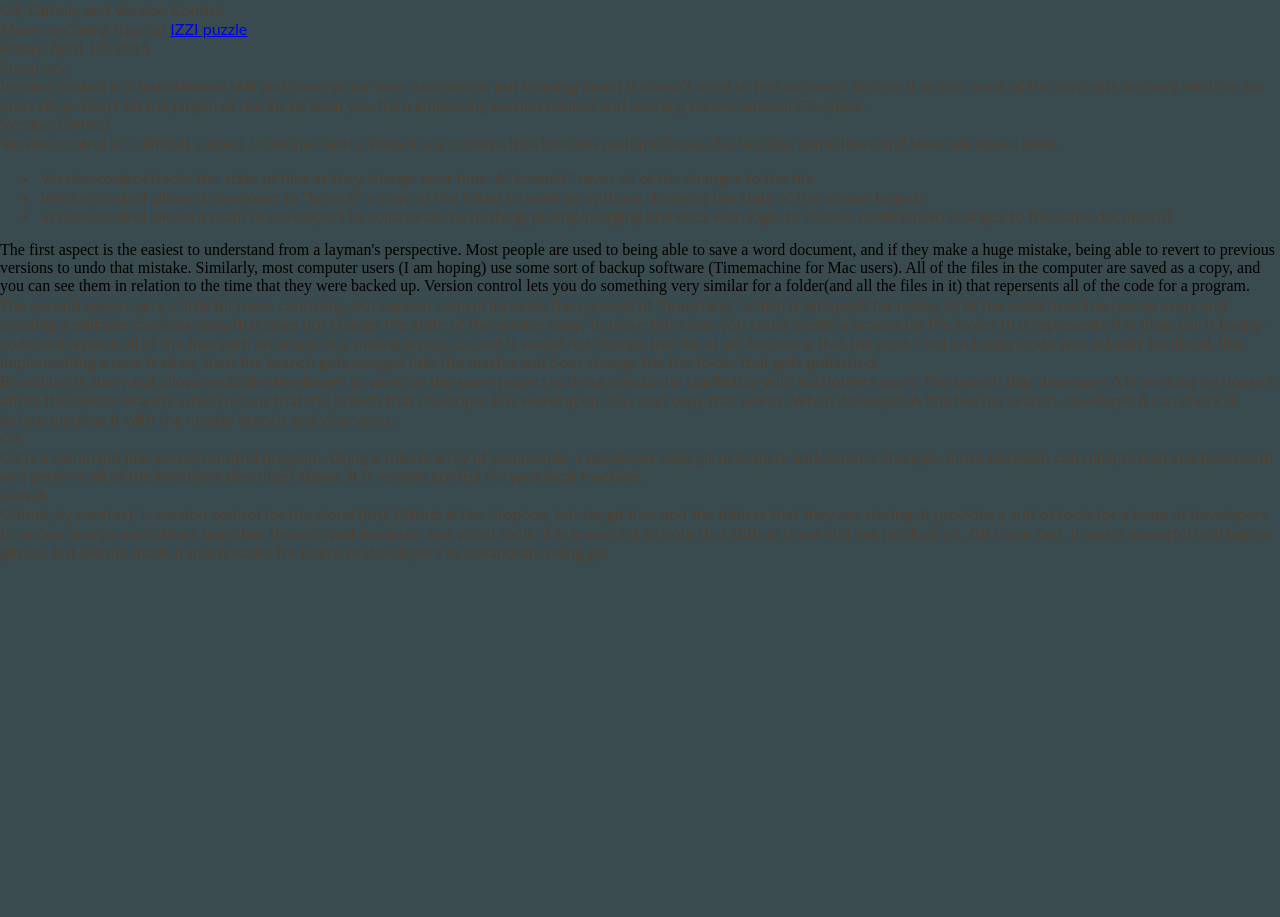
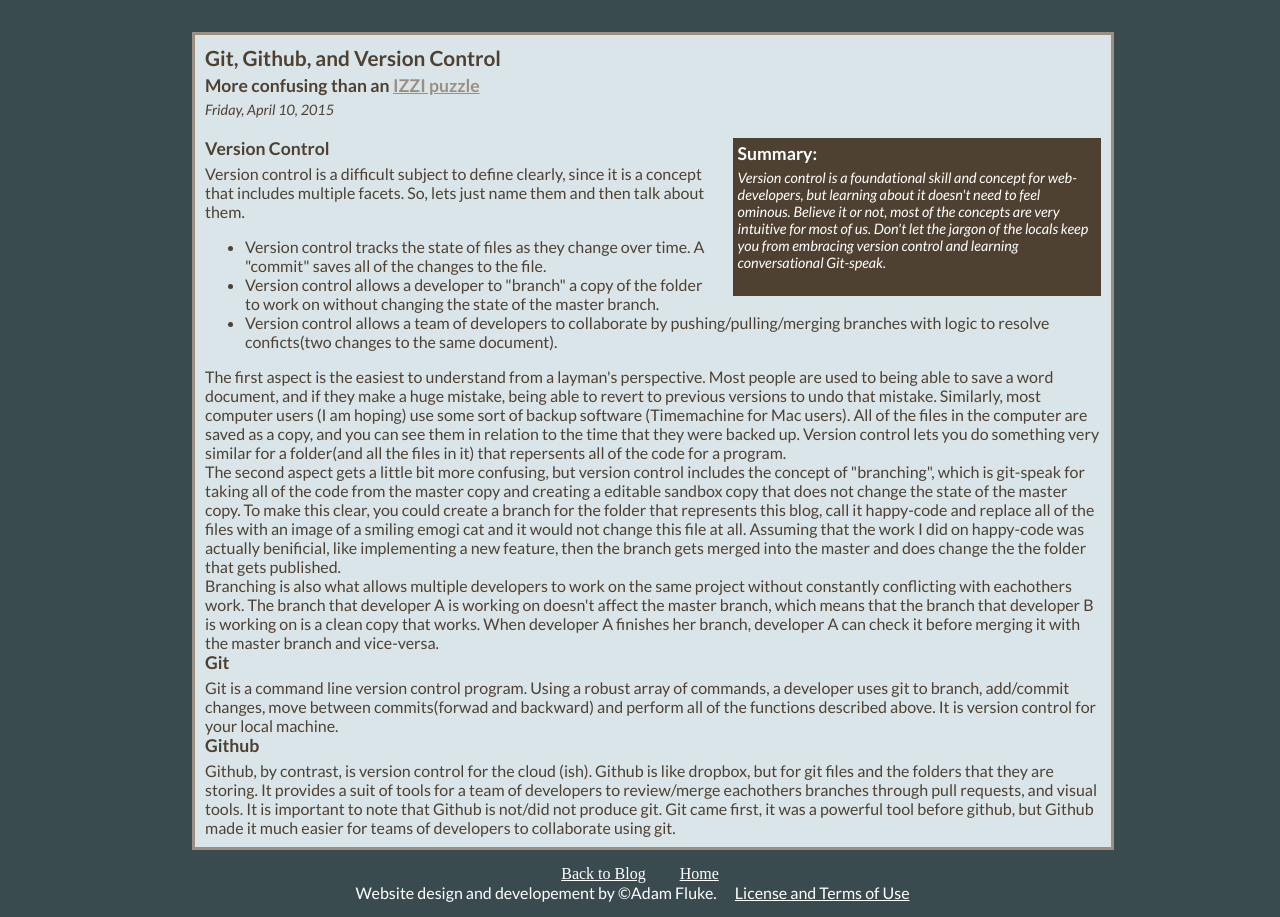
Before and after one commit to adamcooper86/adamfluke.github.io, a plain HTML site: page blog/t1-git-blog.html in a window 1280 px wide. Before the commit the page ends 800 px from the top, so only its background shows below. Drawn offline with Linux system fonts and the light colour scheme.

Commit message:
Add blog template and edit posts and css to match template

```diff
--- a/blog/blog-style.css
+++ b/blog/blog-style.css
@@ -26,3 +26,50 @@
   font-weight: bold;
   margin-bottom: 10px;
 }
+
+article {
+  margin: 2em 0px 0px 15%;
+  background-color: rgb(217, 229, 232);
+  border:3px solid rgb(156, 143, 130);
+  padding: 10px;
+  width:70%;
+}
+
+article h1 {
+  font-size: 1.3em;
+  font-weight: bold;
+  margin-bottom: 5px;
+}
+
+article h2 {
+  font-size: 1.1em;
+  font-weight: bold;
+  margin-bottom: 5px;
+}
+
+article h2 a {
+  color:  rgb(156, 143, 130);
+}
+
+article h1+h2+p, article aside p {
+  font-size:.9em;
+  font-style: italic;
+  margin-bottom: 20px;
+}
+
+aside {
+  float:right;
+  width: 40%;
+  margin: 0px 0px 15px 15px;
+  background-color:rgb(79, 65, 50);
+  padding: 5px;
+}
+
+aside h2, aside p {
+  color: white;
+}
+
+footer a {
+  color: white;
+  margin: 15px;
+}
--- /dev/null
+++ b/blog/blog-template.html
@@ -0,0 +1,30 @@
+<!DOCTYPE html>
+<html lang="en-US">
+<head>
+  <meta charset="UTF-8">
+  <title>Tips and Tricks | <!-- Title goes here --></title>
+  <link rel="stylesheet" type="text/css" href="../style.css">
+  <link rel="stylesheet" type="text/css" href="blog-style.css">
+  <!-- Links for fonts -->
+  <link href='http://fonts.googleapis.com/css?family=Lato:100,300,400,700,900,100italic,300italic,400italic,700italic,900italic' rel='stylesheet' type='text/css'>
+</head>
+<body>
+  <article>
+    <h1><!--Title goes here--></h1>
+    <h2><!--Subtitle goes here --></h2>
+    <p><!-- update date in format of Saturday April 11th-->, 2015</p>
+    <aside>
+      <h2>Summary:</h2>
+      <p><!-- Summary goes here --></p>
+    </aside>
+   <section>
+     <p><!-- Content goes here --></p>
+    </section>
+  </article>
+  <footer>
+    <a href="blog-index.html">Back to Blog</a>
+    <a href="../index.html">Home</a>
+    <p>Website design and developement by &copy;Adam Fluke. <a href="../LICENSE">License and Terms of Use</a></p>
+  </footer>
+</body>
+</html>
--- a/blog/t1-git-blog.html
+++ b/blog/t1-git-blog.html
@@ -1,22 +1,25 @@
 <!DOCTYPE html>
-<html lang="en-US"
+<html lang="en-US">
 <head>
   <meta charset="UTF-8">
-  <title>Git, Github, and Version Control</title>
+  <title>Tips and Tricks | <!-- Title goes here --></title>
   <link rel="stylesheet" type="text/css" href="../style.css">
+  <link rel="stylesheet" type="text/css" href="blog-style.css">
+  <!-- Links for fonts -->
+  <link href='http://fonts.googleapis.com/css?family=Lato:100,300,400,700,900,100italic,300italic,400italic,700italic,900italic' rel='stylesheet' type='text/css'>
 </head>
-
 <body>
+  <article>
     <h1>Git, Github, and Version Control</h1>
     <h2>More confusing than an <a href="http://www.thinkfun.com/izzi">IZZI puzzle</a></h2>
-  <h4>Friday, April 10, 2015</h4>
-  <h4>Summary:</h4>
+    <p>Friday, April 10, 2015</p>
+    <aside>
+      <h2>Summary:</h2>
       <p>Version control is a foundational skill and concept for web-developers, but learning about it doesn't need to feel ominous. Believe it or not, most of the concepts are very intuitive for most of us. Don't let the jargon of the locals keep you from embracing version control and learning conversational Git-speak.</p>
-
+    </aside>
     <section>
       <h2>Version Control</h2>
-    <p>
-      Version control is a difficult subject to define clearly, since it is a concept that includes multiple facets. So, lets just name them and then talk about them.
+      <p>Version control is a difficult subject to define clearly, since it is a concept that includes multiple facets. So, lets just name them and then talk about them.</p>
       <ul>
         <li>Version control tracks the state of files as they change over time. A "commit" saves all of the changes to the file.
         </li>
@@ -24,8 +27,7 @@
         <li>Version control allows a team of developers to collaborate by pushing/pulling/merging branches with logic to resolve conficts(two changes to the same document).
         </li>
       </ul>
-      The first aspect is the easiest to understand from a layman's perspective. Most people are used to being able to save a word document, and if they make a huge mistake, being able to revert to previous versions to undo that mistake. Similarly, most computer users (I am hoping) use some sort of backup software (Timemachine for Mac users). All of the files in the computer are saved as a copy, and you can see them in relation to the time that they were backed up. Version control lets you do something very similar for a folder(and all the files in it) that repersents all of the code for a program.
-    </p>
+      <p>The first aspect is the easiest to understand from a layman's perspective. Most people are used to being able to save a word document, and if they make a huge mistake, being able to revert to previous versions to undo that mistake. Similarly, most computer users (I am hoping) use some sort of backup software (Timemachine for Mac users). All of the files in the computer are saved as a copy, and you can see them in relation to the time that they were backed up. Version control lets you do something very similar for a folder(and all the files in it) that repersents all of the code for a program.</p>
       <p>The second aspect gets a little bit more confusing, but version control includes the concept of "branching", which is git-speak for taking all of the code from the master copy and creating a editable sandbox copy that does not change the state of the master copy. To make this clear, you could create a branch for the folder that represents this blog, call it happy-code and replace all of the files with an image of a smiling emogi cat and it would not change this file at all. Assuming that the work I did on happy-code was actually benificial, like implementing a new feature, then the branch gets merged into the master and does change the the folder that gets published.</p>
       <p>Branching is also what allows multiple developers to work on the same project without constantly conflicting with eachothers work. The branch that developer A is working on doesn't affect the master branch, which means that the branch that developer B is working on is a clean copy that works. When developer A finishes her branch, developer A can check it before merging it with the master branch and vice-versa. </p>
       <h2>Git</h2>
@@ -33,5 +35,11 @@
       <h2>Github</h2>
       <p>Github, by contrast, is version control for the cloud (ish). Github is like dropbox, but for git files and the folders that they are storing. It provides a suit of tools for a team of developers to review/merge eachothers branches through pull requests, and visual tools. It is important to note that Github is not/did not produce git. Git came first, it was a powerful tool before github, but Github made it much easier for teams of developers to collaborate using git.</p>
     </section>
+  </article>
+  <footer>
+    <a href="blog-index.html">Back to Blog</a>
+    <a href="../index.html">Home</a>
+    <p>Website design and developement by &copy;Adam Fluke. <a href="../LICENSE">License and Terms of Use</a></p>
+  </footer>
 </body>
 </html>
```
Also changed, not shown: blog/c1-chefs-kitchen.html (+16 -4 lines). Lines whose indentation alone changed are shown as unchanged.
